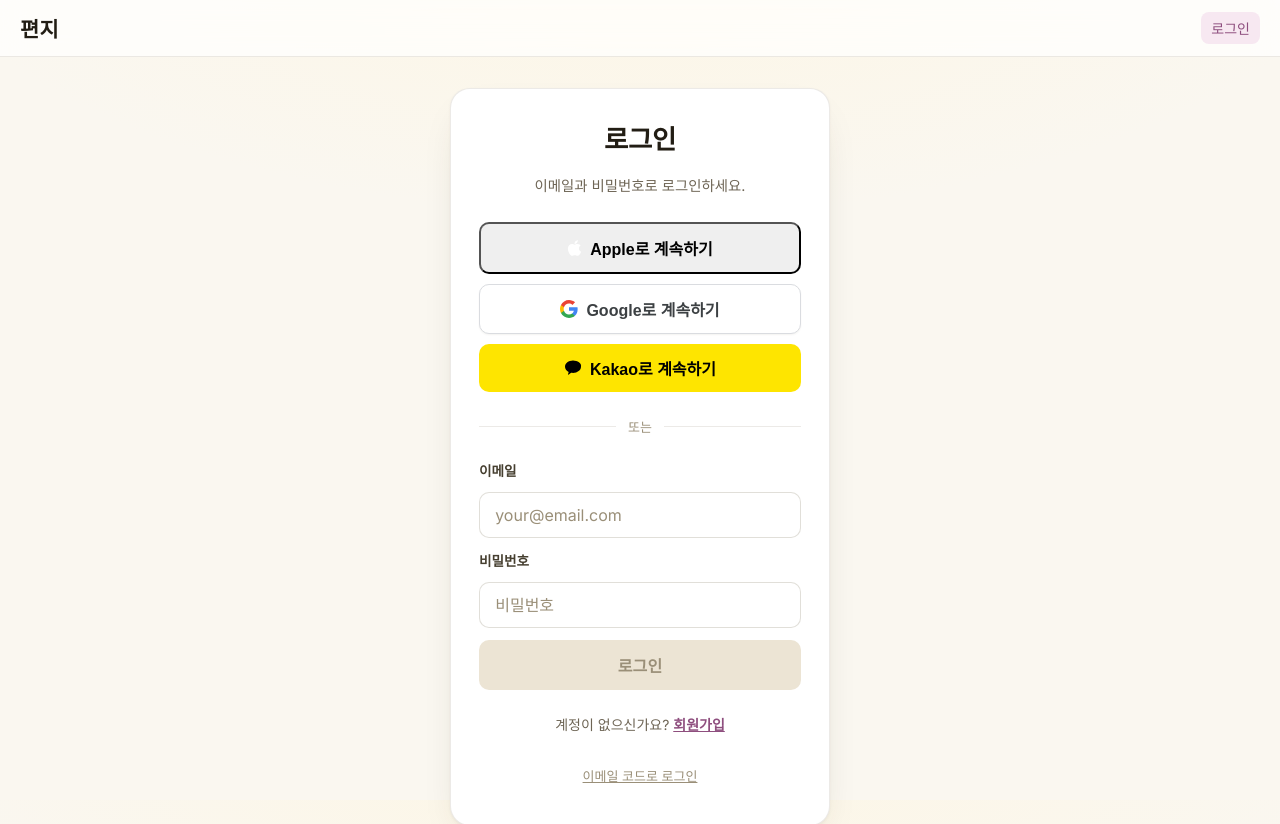
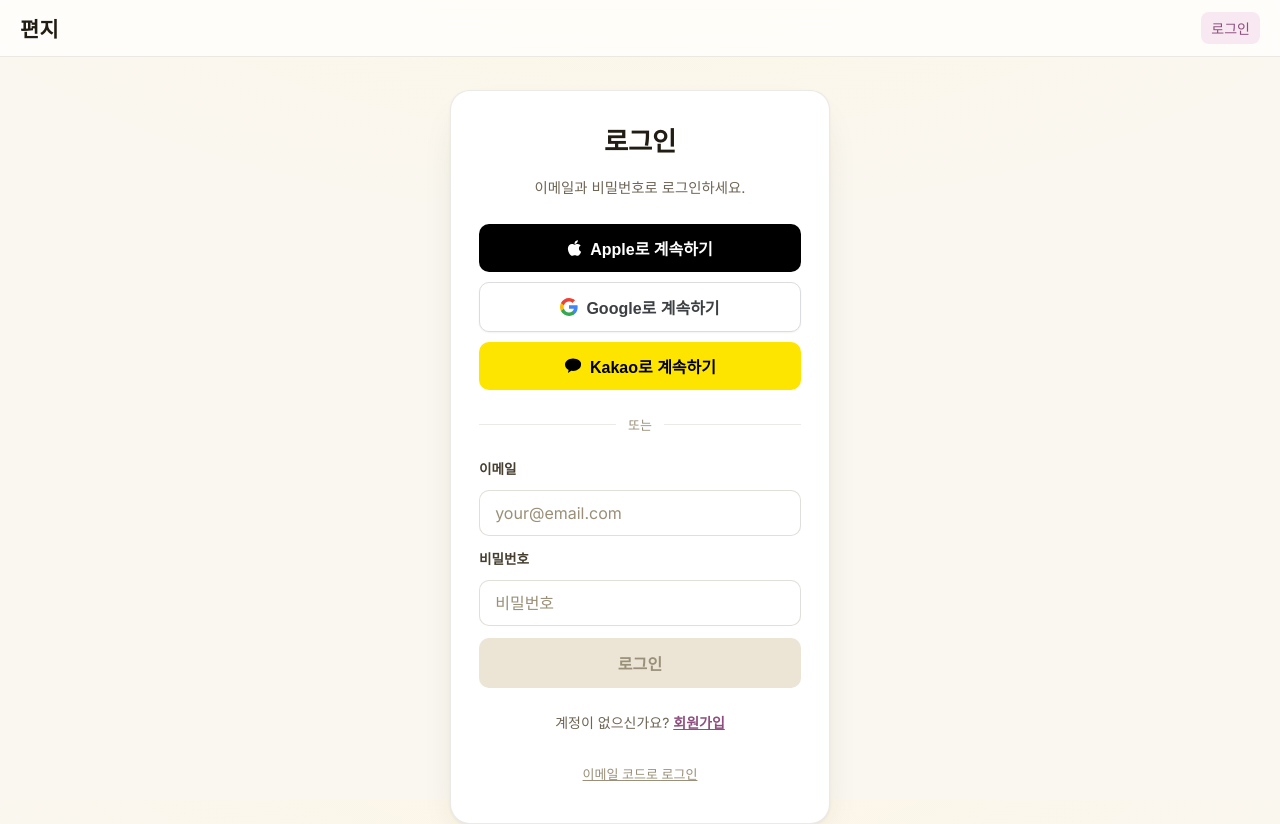
Before and after one commit to SooHoon95/Mutter_web, a React (Vite) app: page /login in a window 1280 px wide. Shown: the top 824 px of the page. Built offline with nearby package versions, Linux system fonts and the light colour scheme; no server answers.

Commit message:
fix(login): Apple 로그인 버튼 검정 배경+흰 아이콘/텍스트 (배포본 흰색 렌더 버그 수정)

```diff
--- a/src/routes/Login.module.css
+++ b/src/routes/Login.module.css
@@ -254,6 +254,17 @@
   filter: brightness(0.97);
 }
 
+/* Apple: 검정 배경 + 흰 아이콘 + 흰 텍스트 (브랜드 불변 표준) */
+.socialButtonApple {
+  background: #000000;
+  color: #ffffff;
+  border: none;
+}
+
+.socialButtonApple:hover:not(:disabled) {
+  filter: brightness(1.18);
+}
+
 /* 구분선 */
 .divider {
   position: relative;
```
